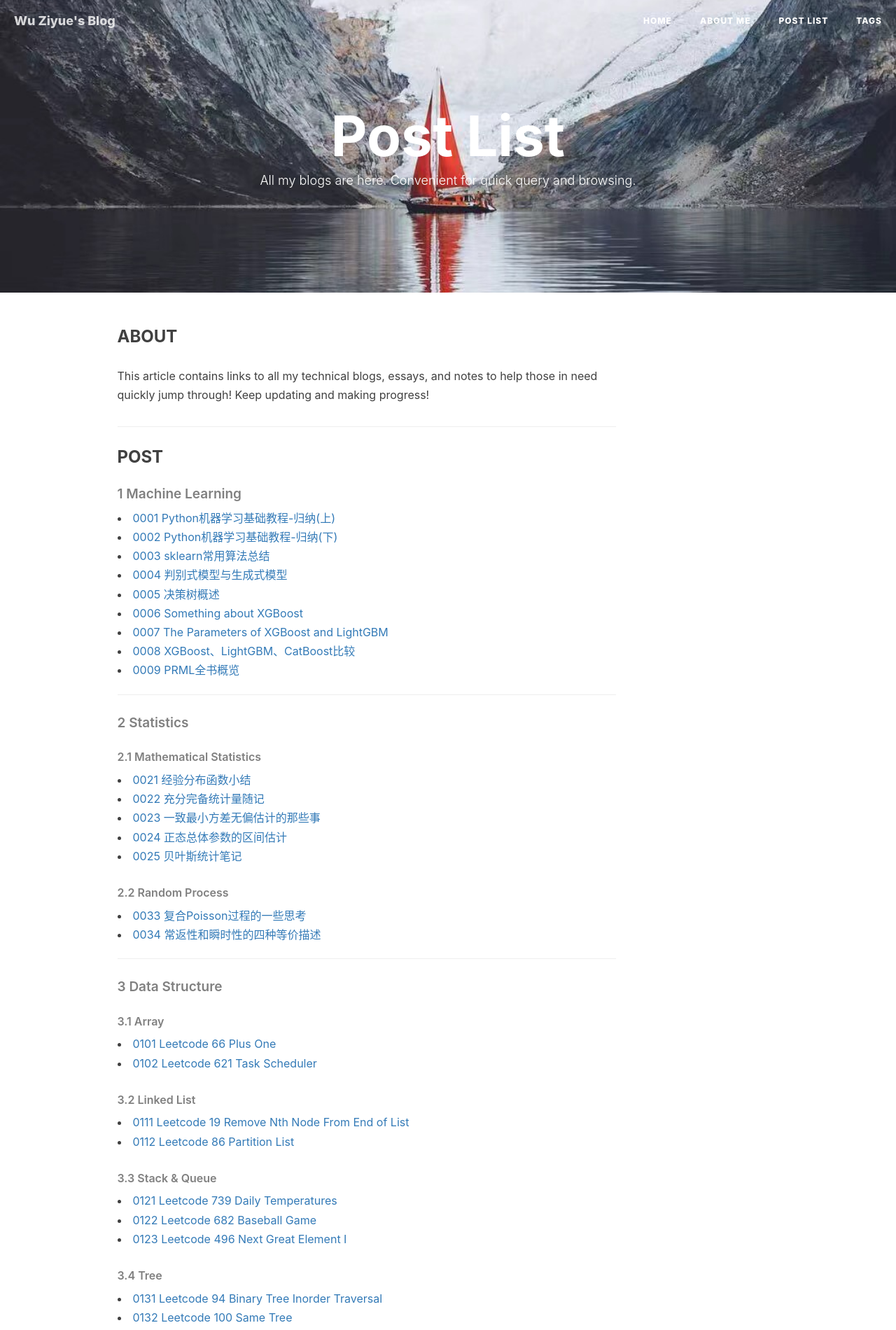
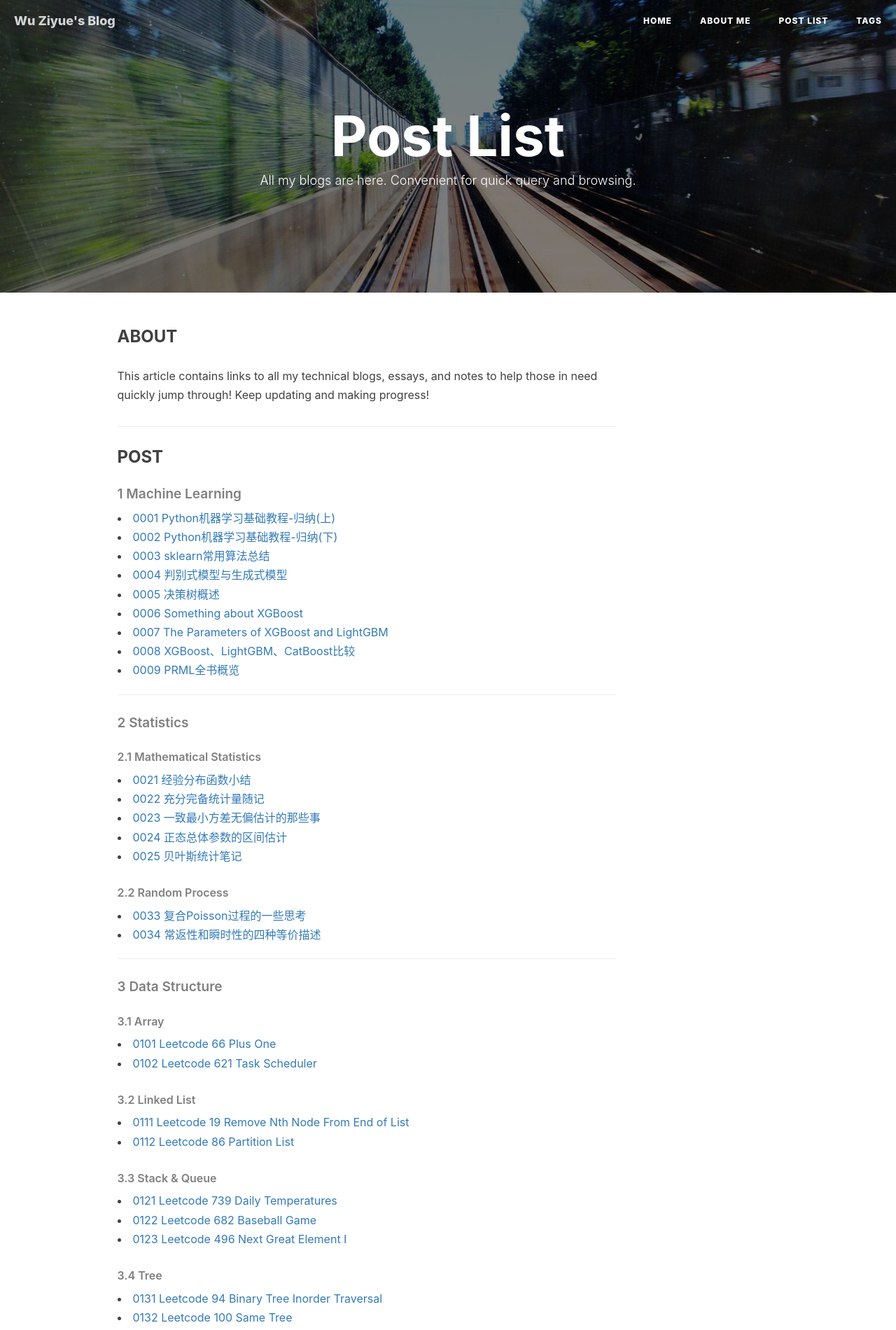
Before and after one commit to ZaccWu/ZaccWu.github.io, a Jekyll site: the page built from post list.html, in a window 1280 px wide. Shown: the top 1900 px of the page at 70% size. Built offline with Jekyll 4.4.1, drawn with Linux system fonts in a browser that asks for light colours; nearby versions of some CDN libraries; comment, search, counter and statistics services are not loaded.

Commit message:
Update post list.html

```diff
--- a/post list.html
+++ b/post list.html
@@ -2,7 +2,7 @@
 layout: page
 title: "Post List"
 description: "All my blogs are here. Convenient for quick query and browsing."
-header-img: "img/listbackgroud.png"
+header-img: "img/post-bg-2015.jpg"
 ---
 
 <!-- Language Selector -->
```
